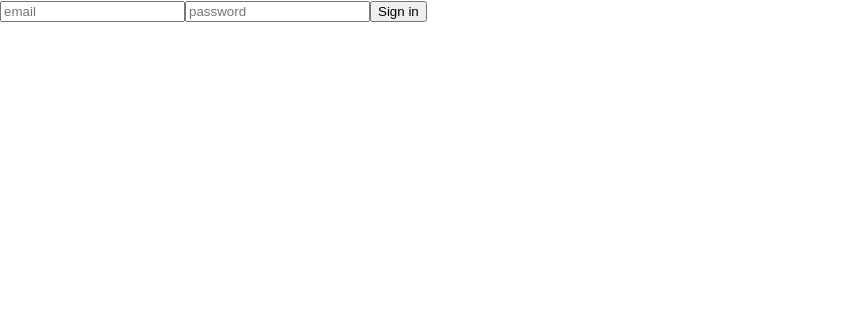
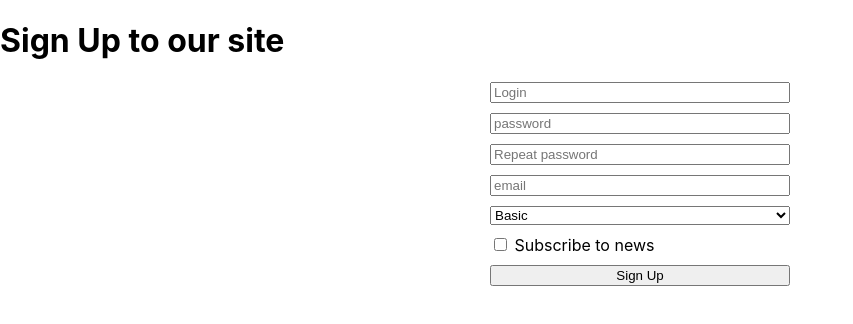
Before and after one commit to freshcourses-fe/react-forms, a React (Create React App) app: page / in a window 1280 px wide. Shown: the top 324 px of the page, without its empty margins (0-853 px from the left). Built offline with nearby package versions, Linux system fonts and the light colour scheme.

Commit message:
Add ErrorMessage

```diff
--- a/src/App.jsx
+++ b/src/App.jsx
@@ -2,7 +2,7 @@ import SignInForm from './components/SignInForm';
 import SignupPage from './pages/Signup';
 
 function App() {
-  return <SignInForm />;
+  return <SignupPage />;
 }
 
 export default App;
--- a/src/components/SignupForm/index.jsx
+++ b/src/components/SignupForm/index.jsx
@@ -1,11 +1,20 @@
 import React, { Component } from 'react';
-import { Formik, Form, Field } from 'formik';
+import { Formik, Form, Field, ErrorMessage } from 'formik';
 import { SIGN_UP_CHEMA } from '../../utils/validationSchemas';
-import styles from  './SignupForm.module.scss';
+import styles from './SignupForm.module.scss';
 
 function signupUser(user) {
   alert('You are signed up!');
 }
+
+const initialValues = {
+  login: '',
+  password: '',
+  passwordConfirm: '',
+  email: '',
+  isSubscribed: false,
+  userPlan: '',
+};
 
 class SignupForm extends Component {
   submitHandler = (values, formikBag) => {
@@ -18,21 +27,17 @@ class SignupForm extends Component {
   render() {
     return (
       <Formik
-        initialValues={{
-          login: '',
-          password: '',
-          passwordConfirm: '',
-          email: '',
-          isSubscribed: false,
-          userPlan: '',
-        }}
+        initialValues={initialValues}
+        validationSchema={SIGN_UP_CHEMA}
         onSubmit={this.submitHandler}
       >
-        <Form
-          className={styles.container}
-        >
+        {(formikProps) => {
+          console.log(formikProps);
+          return (
+            <Form className={styles.container}>
               <Field name="login" placeholder="Login" />
               <Field name="password" placeholder="password" type="password" />
+              <ErrorMessage name="password" />
               <Field
                 name="passwordConfirm"
                 placeholder="Repeat password"
@@ -48,6 +53,8 @@ class SignupForm extends Component {
               </label>
               <button type="submit">Sign Up</button>
             </Form>
+          );
+        }}
       </Formik>
     );
   }
```
Lines whose indentation alone changed are shown as unchanged.
